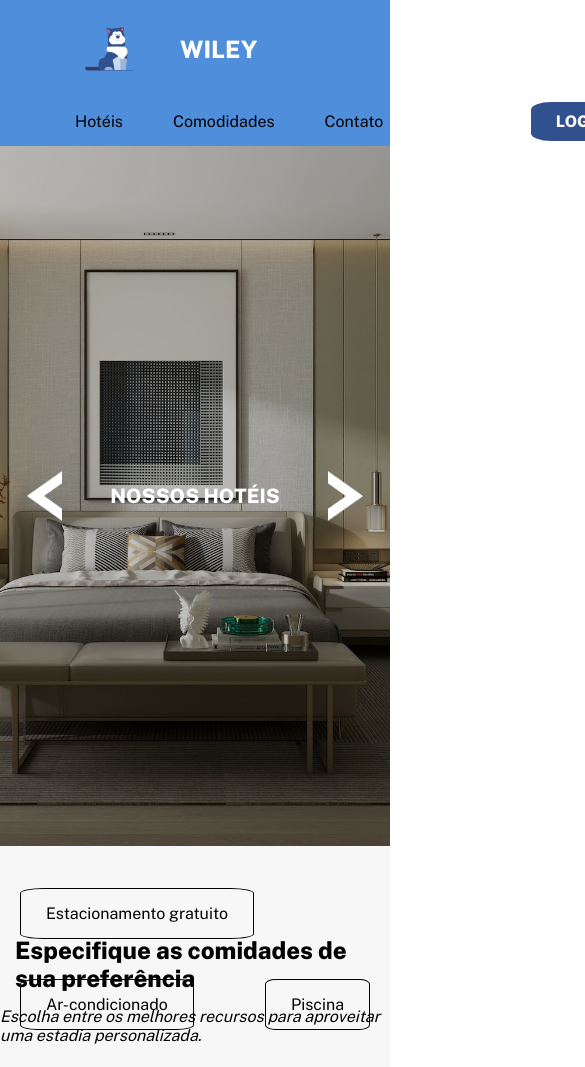
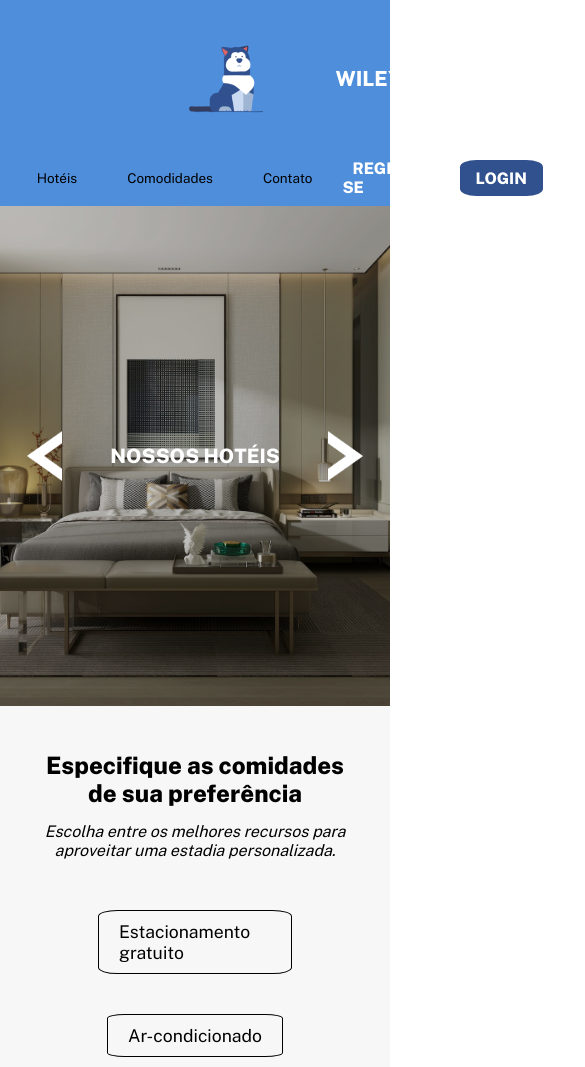
Before and after one commit to danilo-asantos/Wiley-farejador-de-hoteis, a plain HTML site: page index.html in a window 390 px wide. Shown: the top 1067 px of the page, 585 px wide, since content can reach past the window. Drawn offline with nearby package versions, Linux system fonts and the light colour scheme.

Commit message:
Ajustes na responsividade do site e seção de comodidades.

```diff
--- a/index.html
+++ b/index.html
@@ -5,11 +5,10 @@
     <meta charset="UTF-8">
     <meta name="viewport" content="width=device-width, initial-scale=1.0">
 
-    <meta name="description"
-        content="Busque os melhores hotéis de forma rápida e eficiênte, com a ajuda do nosso cãozinho Wiley.">
+    <meta name="description" content="Busque os melhores hotéis de forma rápida e eficiênte, com a ajuda do nosso cãozinho Wiley.">
     <link rel="stylesheet" href="https://cdnjs.cloudflare.com/ajax/libs/font-awesome/5.15.4/css/all.min.css">
     <link rel="stylesheet" href="src/css/style.css">
-    <title>Landing Page</title>
+    <title>LANDING PAGE</title>
 </head>
 
 <body>
--- a/src/css/style.css
+++ b/src/css/style.css
@@ -29,7 +29,7 @@ html{
 /* ----- */
 
 .cabecalho .logo .imagem{
-    width: 130px;
+    width: 200px;
 }
 
 .cabecalho{
@@ -37,13 +37,17 @@ html{
     justify-content: space-between;
     align-items: center;
     background-color: #4f8edb;
-    padding: 25px 0;
     width: 100%;
     margin: 0 auto;
     flex-wrap: wrap;
-    padding: 0px 50px;
+    font-size: 1rem;
+    padding: 1% 3%;
 }
 
+.cabecalho .navegacao{
+    display: flex;
+
+}
 .cabecalho .logo{
     display: flex;
     align-items: center;
@@ -53,12 +57,13 @@ html{
 .cabecalho .logo .titulo{
     color: white;
     font-weight: 800;
-    font-size: 1.5rem;
+    font-size: 1.3rem;
     transition: 0.2s ease-out;
 }
 
 .cabecalho .titulo:hover{
     color: #30508e;
+    transition: 0.2s ease;
 }
 
 .cabecalho .menu{
@@ -72,7 +77,7 @@ html{
 }
 
 #login a{
-    padding: 10px 25px;
+    padding: 12% 22%;
     border-radius: 20%;
     margin: 10px;
     background-color: #30508e;
@@ -81,7 +86,6 @@ html{
 .cabecalho .navegacao .menu .botao a:hover{
     color: green;
     transition: 0.4s ease;
-    font-size: 1.03em;
 }
 
 .cabecalho .navegacao .menu .botao{
@@ -92,10 +96,6 @@ html{
 
 .cabecalho .navegacao .menu .botao a{
     color: white;
-}
-
-.cabecalho .navegacao .menu .botao a:hover{
-    color:
 }
 
 .botao a{
@@ -110,8 +110,9 @@ html{
 .cabecalho .navegacao .menu .item a:hover{
     background-color: #30508e;
     color: white;
+    border-radius: 20%;
+    transition: 0.2s ease;
 }
-
 
 .conteudo-principal .paineis{
     display: flex;
@@ -172,25 +173,36 @@ html{
 }
 
 .conteudo-principal .secao-comodidades{
-    display: flex;
     justify-content: center;
     align-items: center;
-    height: 500px;
-    background-color: #f7f7f7 ;
-    position: relative;
-    flex-wrap: wrap;
+    height: 400px;
+    background-color: #f7f7f7;
+}
+
+.conteudo-principal .secao-comodidades .texto-comodidades{
+    text-align: center;
+    justify-content: center;
+    font-size: 1rem;
+    padding: 30px;
+}
+
+.conteudo-principal .secao-comodidades .texto-comodidades .titulo{
+    margin: 15px;
 }
 
 .conteudo-principal .secao-comodidades .grupo-comodidades{
     display: flex;
-    justify-content: space-between;
+    flex-wrap: wrap;
+    max-width: 60%;
+    justify-content: center;
     align-items: center;
-    flex-wrap: wrap;
+    margin: 0 auto;
+    font-size: 1.1rem;
 }
 
 .conteudo-principal .secao-comodidades .grupo-comodidades .comodidade{
     margin: 20px;
-    padding: 15px 25px;
+    padding: 10px 20px;
     border-radius: 10%;
     border: 0.5px solid black;
 }
@@ -201,13 +213,27 @@ html{
     transition: 0.3s ease;
 }
 
-.conteudo-principal .secao-comodidades .texto-comodidades{
-    display: flex;
-    flex-direction: column;
-    position: absolute;
-    top: 15%;
+@media (max-width: 920px){
+    .cabecalho{
+        flex-direction: column;
+        justify-content: center;
+    }
+
+    .cabecalho .navegacao .menu .item a{
+        font-size: calc(0.6em + 1vw);
+    }
+
+    .conteudo-principal .paineis{
+        height: 500px;
+    }
 }
 
-.conteudo-principal .secao-comodidades .texto-comodidades .titulo{
-    margin: 15px;
+@media (max-width: 1341px){
+    .conteudo-principal .secao-comodidades .texto-comodidades{
+        position: normal;
+    }
+
+    .conteudo-principal .secao-comodidades .texto-comodidades{
+        position: normal;
+    }
 }
```
Also changed, not shown: src/img/Wiley-unscreen.gif (added).
